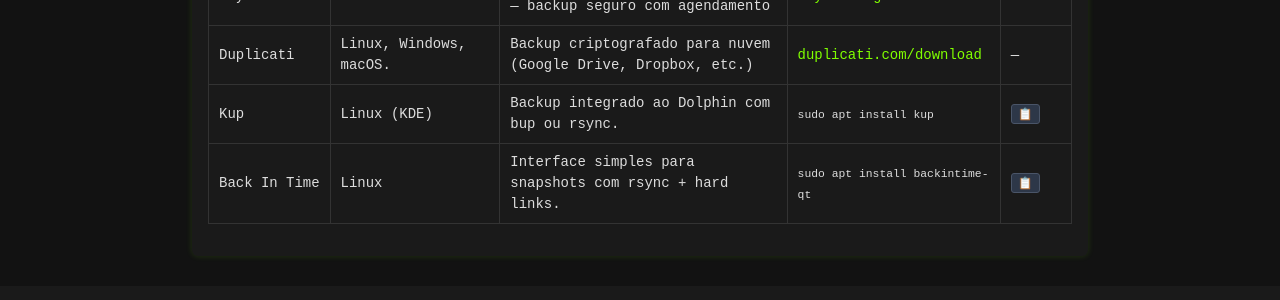
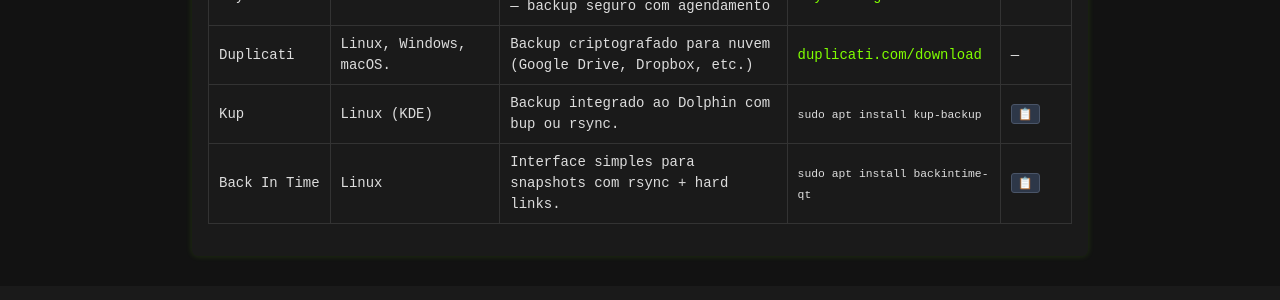
Before and after one commit to Piolinux/piolinux-site, a Jekyll site: the page built from _pages/_iniciantes/programas-de-backup-seguros-para-linux-macos-e-windows.md, in a window 1280 px wide. Shown: the part 484-784 px from the top of the page. Built offline with Jekyll 4.4.1, drawn with Linux system fonts in a browser that asks for light colours.

Commit message:
Update programas-de-backup-seguros-para-linux-macos-e-windows.md

```diff
--- a/_pages/_iniciantes/programas-de-backup-seguros-para-linux-macos-e-windows.md
+++ b/_pages/_iniciantes/programas-de-backup-seguros-para-linux-macos-e-windows.md
@@ -59,8 +59,8 @@ permalink: /programas-backup-seguros/
         <td data-label="Ferramenta">Kup</td>
         <td data-label="Plataforma">Linux (KDE)</td>
         <td data-label="Propósito">Backup integrado ao Dolphin com bup ou rsync.</td>
-        <td data-label="Instalação"><code>sudo apt install kup</code></td>
-        <td data-label="Ação"><button class="copy-btn" data-command="sudo apt install kup">📋</button></td>
+        <td data-label="Instalação"><code>sudo apt install kup-backup</code></td>
+        <td data-label="Ação"><button class="copy-btn" data-command="sudo apt install kup-backup">📋</button></td>
       </tr>
       <tr>
         <td data-label="Ferramenta">Back In Time</td>
```
